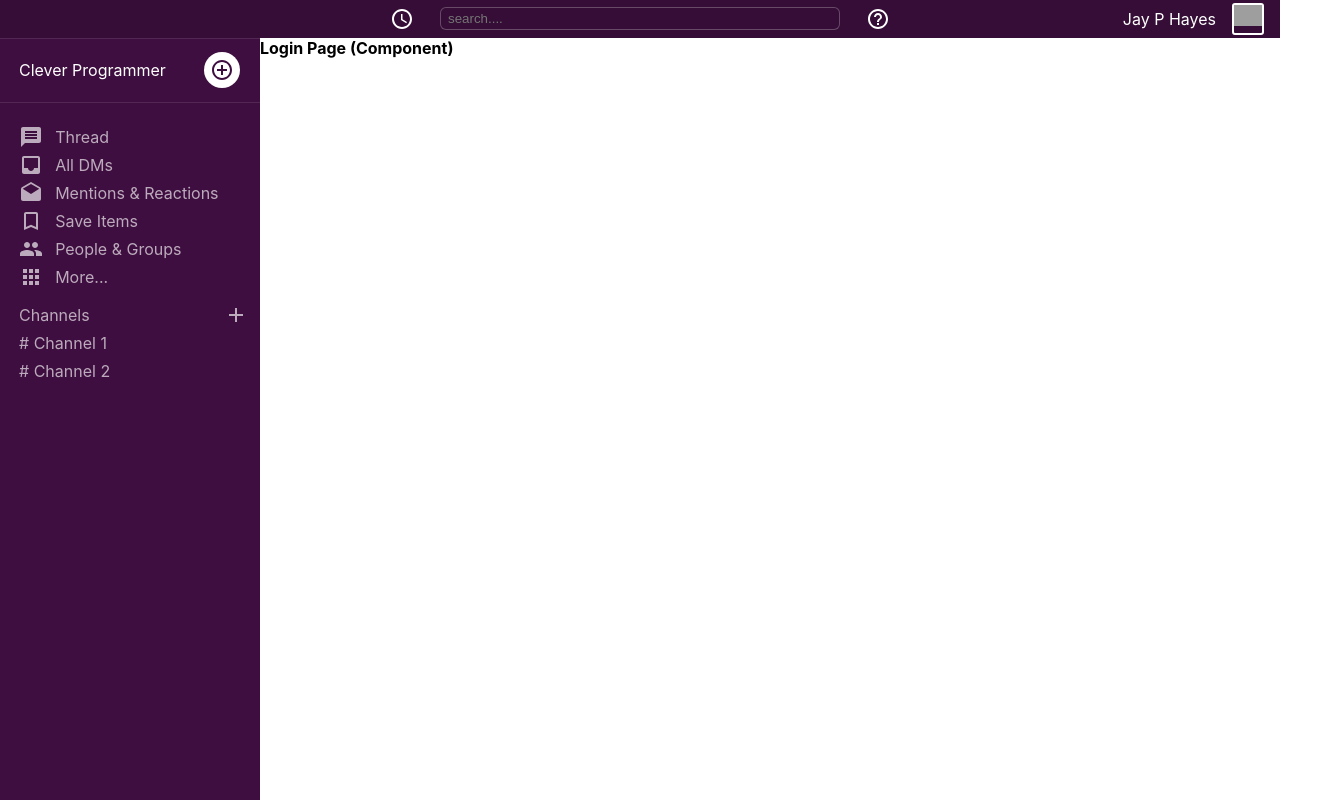
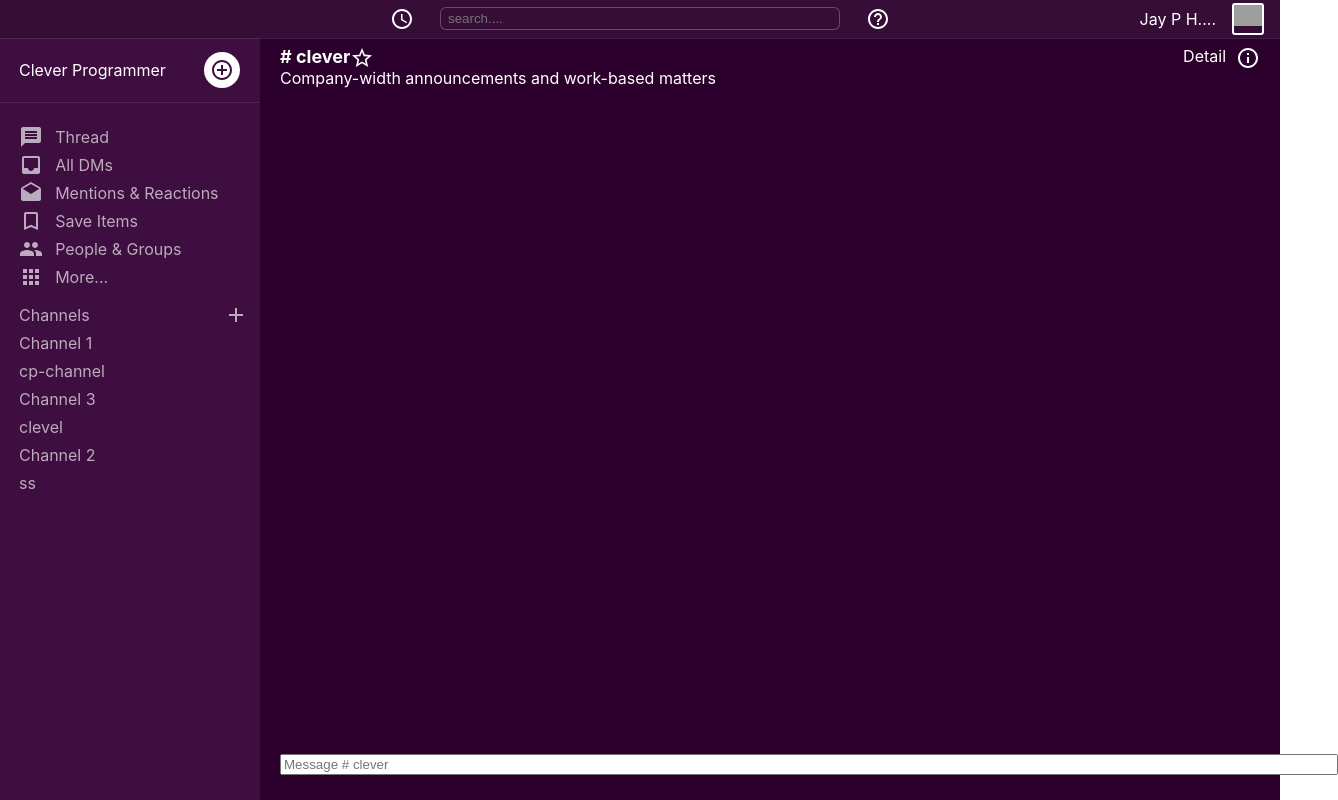
Before and after one commit to JayPHayes/slack-clone-challenge, a React (Create React App) app: page / in a window 1280 px wide. Shown: the whole page, 1338 px wide, since content can reach past the window. Built offline with nearby package versions, Linux system fonts and the light colour scheme; grey boxes are pictures that could not be loaded.

Commit message:
2021.02.23 Day 2 Complete.

```diff
--- a/src/components/Header.js
+++ b/src/components/Header.js
@@ -19,7 +19,7 @@ function Header() {
       </Main>
 
       <UserContainer>
-        <Name>Jay P Hayes</Name>
+        <Name>Jay P H....</Name>
         <UserImage>
           <img src="https://i.imgur.com/6VBx3io.png" />
         </UserImage>
--- a/src/components/Login.jsx
+++ b/src/components/Login.jsx
@@ -1,11 +1,84 @@
-import React from 'react'
+import React from "react";
+import styled from "styled-components";
+import StarOutlineIcon from '@material-ui/icons/StarOutline';
+import InfoOutlinedIcon from '@material-ui/icons/InfoOutlined';
 
 function Login() {
-    return (
-        <div>
-            <h4>Login Page (Component) </h4>
-        </div>
-    )
+  return (
+    <Container>
+      <Header>
+
+        <HeaderTitle>
+            <HeaderText> # clever  </HeaderText>
+            <StarOutlineIcon  />
+        </HeaderTitle>
+
+
+        <HeaderDetails>
+            <HeaderDetailText> Detail </HeaderDetailText>
+            <InfoOutlinedIcon  />
+        </HeaderDetails>
+      </Header>
+
+      <ContainerLabel>
+        <span>Company-width announcements and work-based matters</span>
+      </ContainerLabel>
+
+        <BottomText>
+            <input type="text" placeholder="Message # clever" />
+        </BottomText>
+
+    </Container>
+  );
 }
 
-export default Login
+export default Login;
+
+const Container = styled.div`
+    padding-left: 20px;
+    padding-right: 20px;
+
+    background: #2b002c;
+    color:white;
+`;
+
+
+const Header = styled.div`
+    display: flex;
+    align-items: center;
+    justify-content: space-between;
+    padding-top: 10px;
+    height:20px;
+
+`;
+
+const HeaderText = styled.div`
+`;
+
+const HeaderDetailText = styled.div`
+    margin-right: 10px;
+`;
+
+const HeaderTitle = styled.div`
+  font-weight: bold;
+  font-size: 18px;
+  align-itmes: center;
+  display: flex;
+
+`;
+
+const HeaderDetails = styled.div`
+    display: flex;
+`;
+const ContainerLabel = styled.div``;
+
+const BottomText = styled.div`
+    position: absolute;
+    bottom: 0;
+    margin-bottom: 25px;
+    input {
+        width: 82vw;
+    }
+`;
+
+const XXxxx = styled.div``;
--- a/src/components/Sidebar.js
+++ b/src/components/Sidebar.js
@@ -2,6 +2,7 @@ import React from 'react'
 import styled from "styled-components";
 import AddCircleOutlineIcon from '@material-ui/icons/AddCircleOutline';
 import { sideBarItems } from "../data/SidebarData";
+import { channelItems } from "../data/ChannelData";
 import AddIcon from '@material-ui/icons/Add';
 
 function Sidebar() {
@@ -36,8 +37,12 @@ function Sidebar() {
 
 
                 <ChannelsList>
-                    <Channel > # Channel 1 </Channel>
-                    <Channel > # Channel 2 </Channel>
+                    {
+                        channelItems.map((item) => (
+                            <Channel > {item.channel} </Channel>
+                        ))
+
+                    }
                 </ChannelsList>
 
             </ChannelsContainer>
--- /dev/null
+++ b/src/data/ChannelData.js
@@ -0,0 +1,10 @@
+
+
+export const channelItems = [
+    {channel: "Channel 1"},
+    {channel: "cp-channel"},
+    {channel: "Channel 3"},
+    {channel: "clevel"},
+    {channel: "Channel 2"},
+    {channel: "ss"},
+]
```
